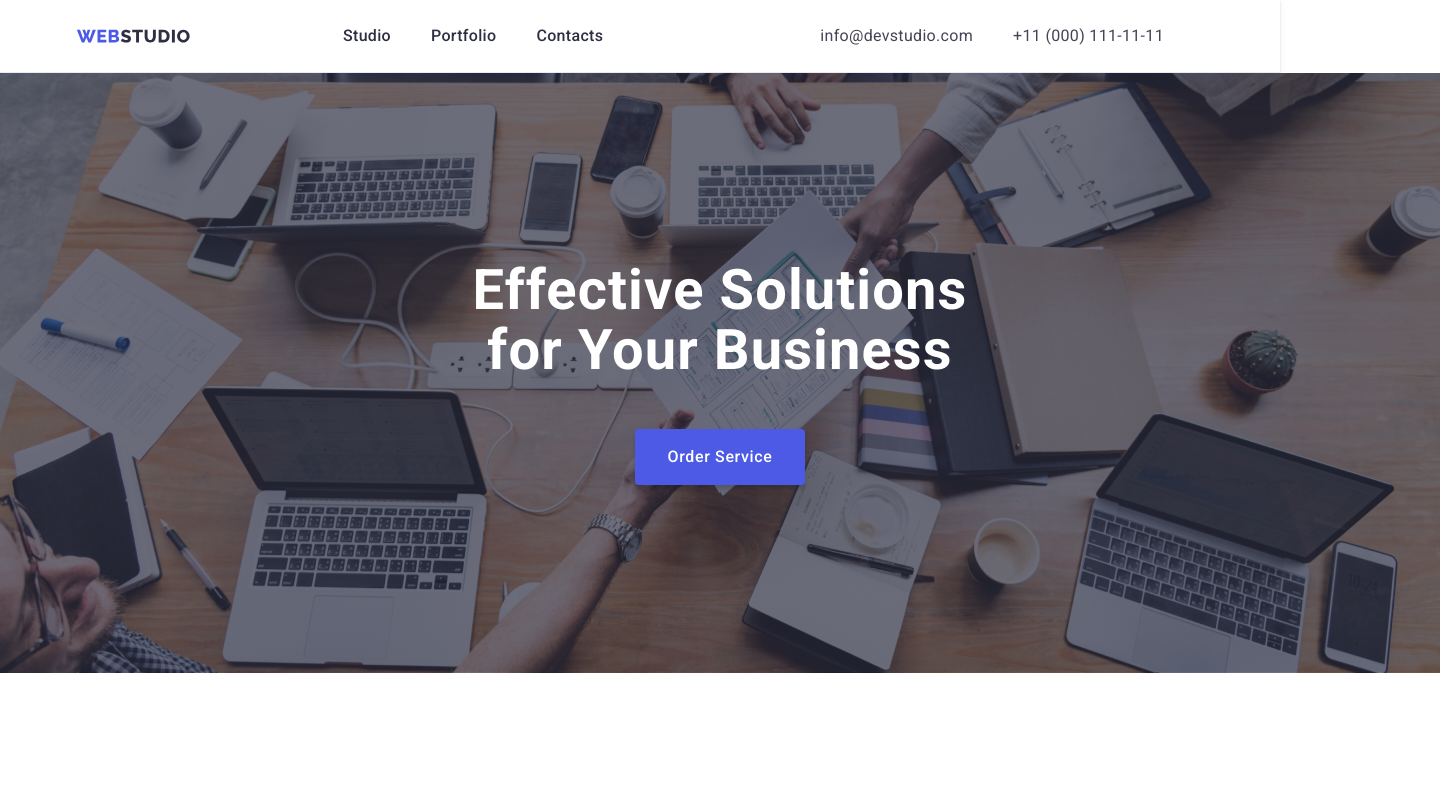
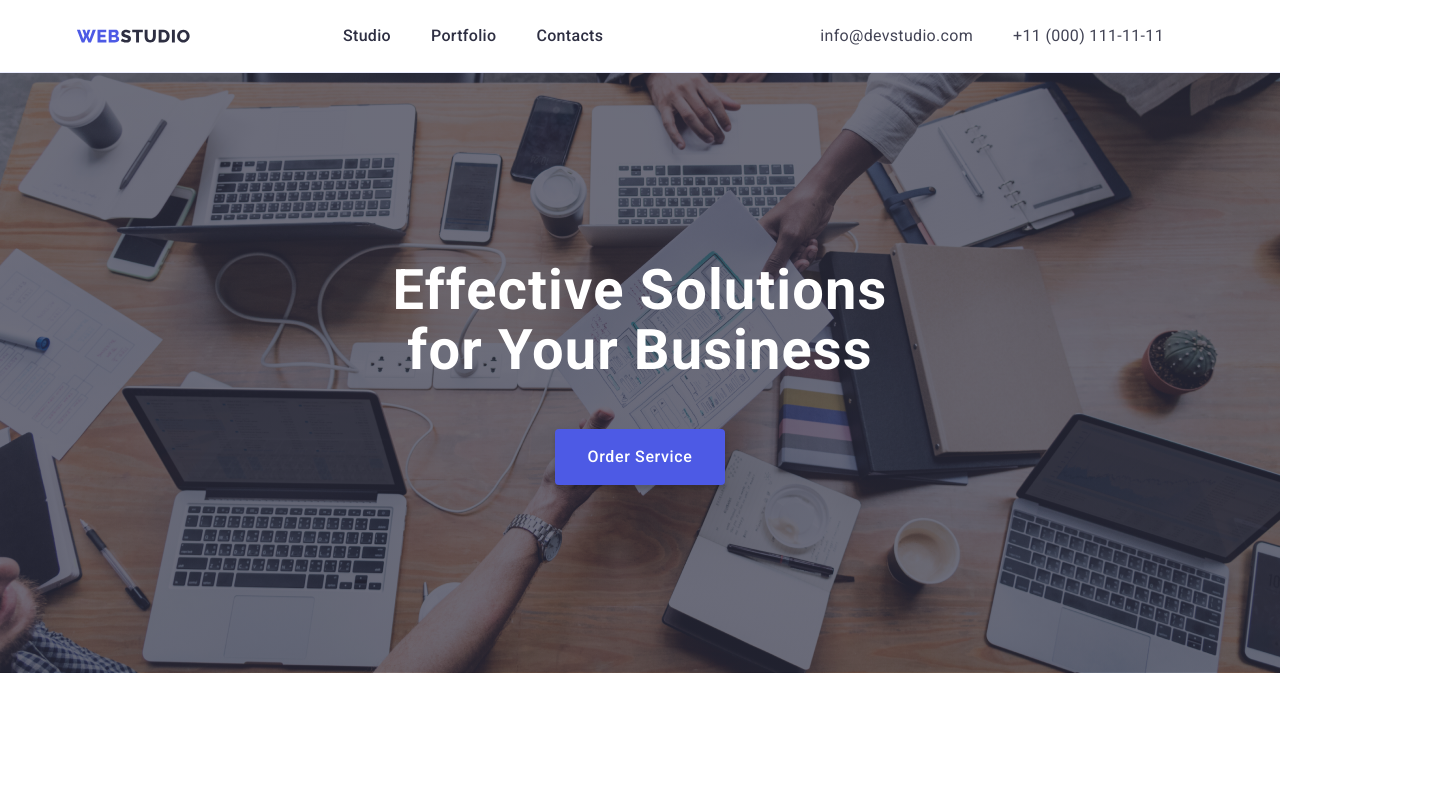
Before and after one commit to Serguk20/goit-markup-hw-04, a plain HTML site: page index.html in a window 1280 px wide. Shown: the top 790 px of the page, 1440 px wide, since content can reach past the window. Drawn offline with nearby package versions, Linux system fonts and the light colour scheme.

Commit message:
Update slyles.css

```diff
--- a/css/slyles.css
+++ b/css/slyles.css
@@ -177,6 +177,7 @@ body {
 /* ====== HERO ======*/
 
 .hero {
+  display: flex;
   padding-top: 188px;
   padding-bottom: 188px;
 
@@ -187,7 +188,7 @@ body {
     url(../images/people-office.jpeg);
   background-size: cover;
   background-color: #2e2f42;
-  min-width: 1440px;
+  max-width: 1440px;
   background-repeat: no-repeat;
   background-position: center;
 }
```
